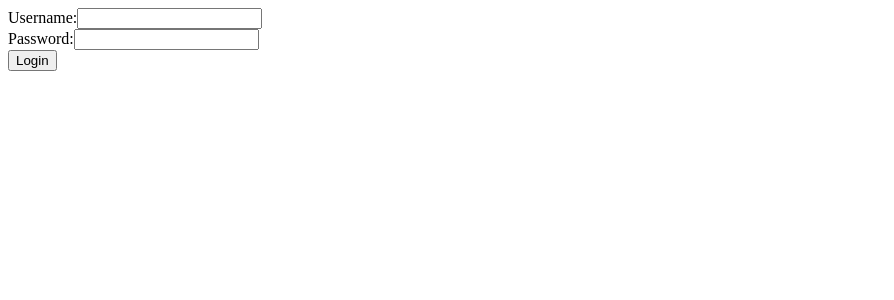
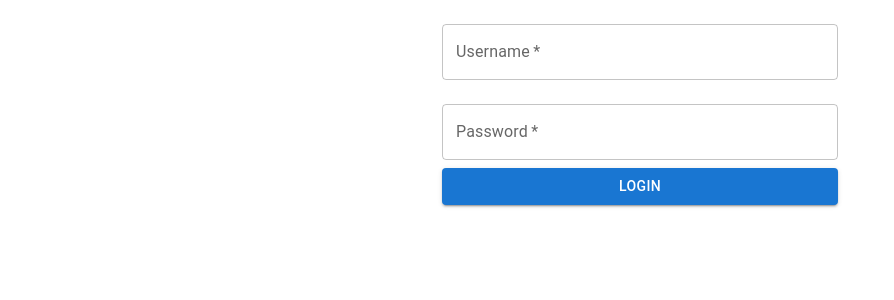
Before and after one commit to KirTheCat/-w-, a React (Create React App) app: page /login in a window 1280 px wide. Shown: the top 300 px of the page, without its empty margins (0-894 px from the left). Built offline with nearby package versions, Linux system fonts and the light colour scheme.

Commit message:
Обновлён Login.js
Форма авторизации была обновлена с использованием MUI

```diff
--- a/src/components/Login.js
+++ b/src/components/Login.js
@@ -1,5 +1,6 @@
-import React, { useState } from 'react';
-import { useNavigate } from 'react-router-dom';
+import React, {useState} from 'react';
+import {useNavigate} from 'react-router-dom';
+import {Button, Container, TextField} from "@mui/material";
 
 const Login = () => {
     const [username, setUsername] = useState('');
@@ -17,18 +18,43 @@ const Login = () => {
     };
 
     return (
-        <form onSubmit={handleSubmit}>
+        <Container component="main" maxWidth="xs">
+            <form onSubmit={handleSubmit}>
             <div>
-                <label>Username:</label>
-                <input type="text" value={username} onChange={(e) => setUsername(e.target.value)} />
+                <TextField
+                    fullWidth
+                    type="text"
+                    label="Username"
+                    margin="normal"
+                    variant="outlined"
+                    value={username}
+                    required
+                    onChange={(e) => setUsername(e.target.value)}
+                />
             </div>
             <div>
-                <label>Password:</label>
-                <input type="password" value={password} onChange={(e) => setPassword(e.target.value)} />
+                <TextField
+                    fullWidth
+                    type="password"
+                    label="Password"
+                    margin="normal"
+                    value={password}
+                    required
+                    onChange={(e) => setPassword(e.target.value)}
+                />
             </div>
-            <button type="submit">Login</button>
+            <Button
+                type="submit"
+                fullWidth
+                variant="contained"
+            >
+                Login
+            </Button>
+
         </form>
-    );
+</Container>
+)
+    ;
 };
 
 export default Login;
```
